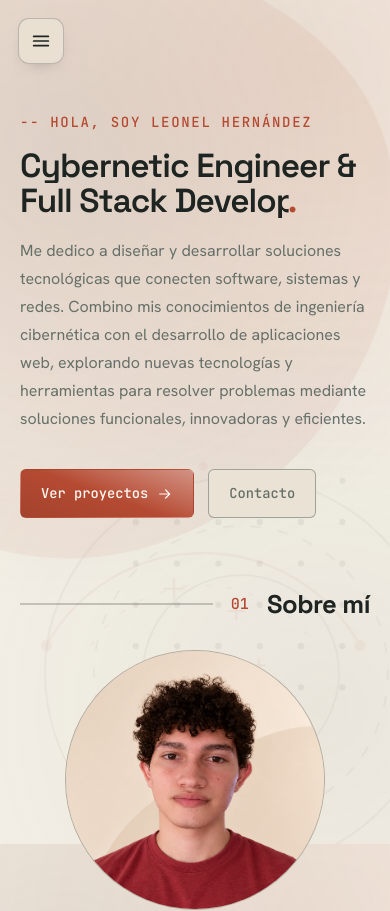
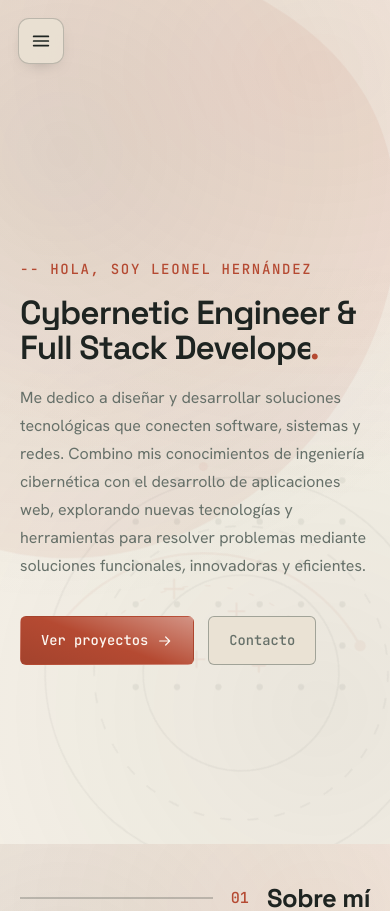
Before and after one commit to HumanDopamina/portfolio, a React (Vite) app: page / in a window 390 px wide. Shown: the top 911 px of the page. Built offline with nearby package versions, Linux system fonts and the light colour scheme.

Commit message:
fix viewport mobile

```diff
--- a/src/App.jsx
+++ b/src/App.jsx
@@ -105,7 +105,7 @@ function App() {
         <main className="relative z-10 px-[var(--gutter)] pt-[calc(88px+env(safe-area-inset-top))] side:ml-[var(--side-w)] side:w-[calc(100%-var(--side-w))] side:px-[var(--main-px)] side:pt-0">
           <Section
             id="inicio"
-            innerClassName="flex flex-col py-6 pb-8 side:min-h-svh side:justify-center side:py-16"
+            innerClassName="flex min-h-[calc(100svh-88px-env(safe-area-inset-top))] flex-col justify-center py-6 pb-8 side:min-h-svh side:py-16"
           >
             <Reveal delay={0}>
               <p className="font-mono text-sm font-medium uppercase tracking-[0.12em] text-accent">
```
